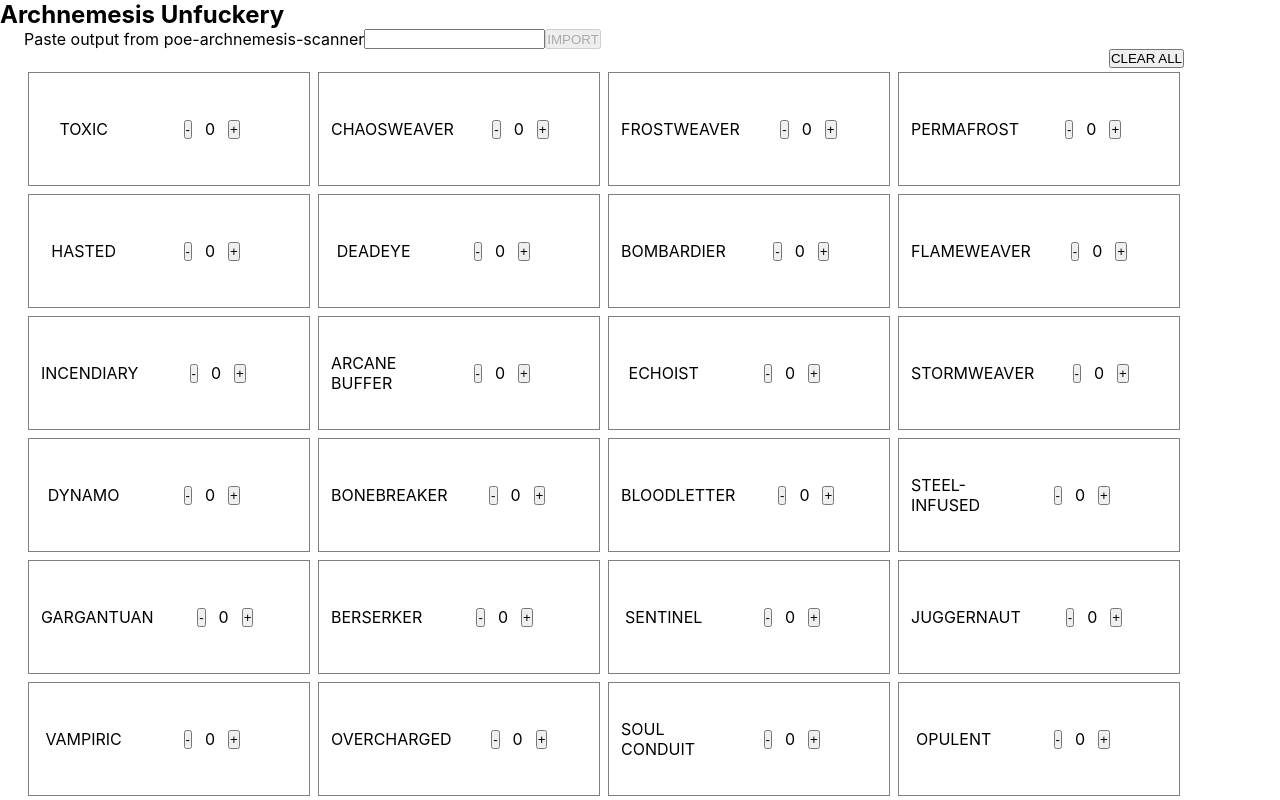
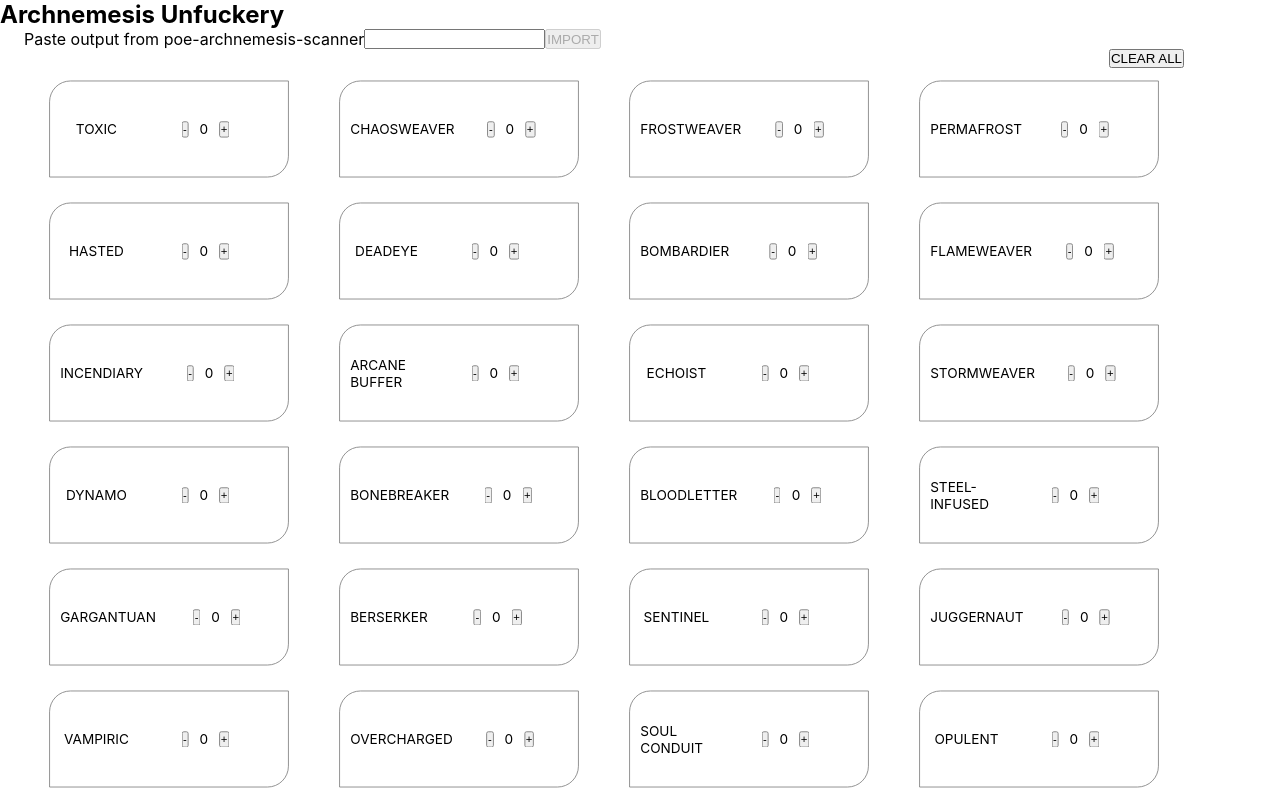
Before and after one commit to sozemego/archnemesis-unfuckery, a React (Create React App) app: page / in a window 1280 px wide. Shown: the top 800 px of the page. Built offline with nearby package versions, Linux system fonts and the light colour scheme.

Commit message:
Ability to import data from poe-archnemesis-scanner and some fixes

```diff
--- a/public/index.html
+++ b/public/index.html
@@ -2,12 +2,12 @@
 <html lang="en">
   <head>
     <meta charset="utf-8" />
-    <link rel="icon" href="%PUBLIC_URL%/favicon.ico" />
+<!--    <link rel="icon" href="%PUBLIC_URL%/favicon.ico" />-->
     <meta name="viewport" content="width=device-width, initial-scale=1" />
     <meta name="theme-color" content="#000000" />
     <meta
       name="description"
-      content="Web site created using create-react-app"
+      content="Path of Exile Archnemesis Helper"
     />
     <link rel="apple-touch-icon" href="%PUBLIC_URL%/logo192.png" />
     <!--
@@ -24,7 +24,7 @@
       work correctly both with client-side routing and a non-root public URL.
       Learn how to configure a non-root public URL by running `npm run build`.
     -->
-    <title>React App</title>
+    <title>Archnemesis Unfuckery</title>
   </head>
   <body>
     <noscript>You need to enable JavaScript to run this app.</noscript>
--- a/src/organs/Organs.js
+++ b/src/organs/Organs.js
@@ -24,10 +24,6 @@ export function Organs() {
   );
 }
 
-/**
- * {'Abberath-Touched': [(551, 208)], 'Brine King-Touched': [(551, 62)], 'Frost Strider': [(405, 62)], 'Treant Horder': [(551, 135), (41, 280), (41, 353), (41, 426), (41, 499)], 'Drought Bringer': [(260, 62)], 'Rejuvenating': [(187, 280)], 'Necromancer': [(478, 280)], 'Assassin': [(114, 499), (114, 572)], 'Heralding Minions': [(332, 572)], 'Berserker': [(114, 353)], 'Bombardier': [(114, 208), (405, 353)], 'Deadeye': [(260, 135), (260, 208), (332, 208)], 'Dynamo': [(41, 62), (332, 135)], 'Echoist': [(41, 135)], 'Flameweaver': [(187, 135), (187, 208), (114, 280), (332, 353)], 'Frostweaver': [(114, 62), (478, 135), (260, 353)], 'Gargantuan': [(405, 426), (405, 499), (405, 572)], 'Hasted': [(114, 135), (405, 135), (260, 280)], 'Incendiary': [(478, 572)], 'Juggernaut': [(405, 280)], 'Overcharged': [(260, 499)], 'Sentinel': [(187, 353), (260, 426), (260, 572)], 'Soul Conduit': [(405, 208), (551, 499), (551, 572)], 'Steel-Infused': [(41, 208), (41, 572)], 'Stormweaver': [(187, 62), (332, 426)], 'Toxic': [(332, 62), (114, 426)], 'Vampiric': [(332, 280), (332, 499)]}
- */
-
 const fixMap = {
   "Treant Horder": "Treant Horde",
   "Steel-Infused": "Steel-infused",
@@ -46,6 +42,12 @@ function fixInput(organs) {
 function parseFromPoeArchnemesisScanner(input) {
   let regex = /\(.{1,8}\)/g;
   input = input.trim();
+  let parts = input.split("{");
+  if (parts.length > 1) {
+    input = "{" + parts[1];
+  } else {
+    input = parts[0];
+  }
   input = input.replaceAll("'", '"');
   input = input.replaceAll(regex, '"A"');
 
@@ -96,17 +98,17 @@ function Organ(props) {
   const organCountMap = useSelector(getOrganCount);
   const dispatch = useDispatch();
   const hoveredOrganName = useSelector(getHovered);
+  const trackedRecipes = useSelector(getTrackedRecipes);
 
   const organ = props.organ;
   const recipes = props.recipes;
-  const hoverStatesEnabled = props.hoverStatesEnabled;
 
   let isIngredientOfHoveredOrgan = false;
   let isHoveredItemPartOfRecipeForMe = false;
 
   const hoveredOrgan = getOrganByName(hoveredOrganName);
 
-  if (hoveredOrgan && hoverStatesEnabled) {
+  if (hoveredOrgan) {
     isIngredientOfHoveredOrgan =
       hoveredOrgan.ingredients.filter((ingredient) => ingredient === organ.name)
         .length > 0;
@@ -119,6 +121,41 @@ function Organ(props) {
   let canBeCompleted =
     recipes.filter((recipe) => recipe.name === organ.name).length > 0;
 
+  let inAnyTrackedRecipeAtAnyLevel = false;
+
+  function getAllIngredientsOfRecipe(recipe) {
+    const organ = getOrganByName(recipe);
+
+    if (!organ) {
+      throw new Error("No organ for recipe", recipe);
+    }
+
+    const allIngredients = [];
+
+    if (organ.ingredients.length === 0) {
+      return allIngredients;
+    }
+
+    for (let ingredient of organ.ingredients) {
+      allIngredients.push(ingredient);
+      allIngredients.push(...getAllIngredientsOfRecipe(ingredient));
+    }
+
+    return allIngredients;
+  }
+
+  for (let trackedRecipe of trackedRecipes) {
+    const ingredientsOfRecipe = getAllIngredientsOfRecipe(trackedRecipe);
+    for (let ingredient of ingredientsOfRecipe) {
+      if (ingredient === organ.name) {
+        inAnyTrackedRecipeAtAnyLevel = true;
+      }
+    }
+    if (trackedRecipe === organ.name) {
+      inAnyTrackedRecipeAtAnyLevel = true;
+    }
+  }
+
   function getBorder() {
     if (isIngredientOfHoveredOrgan) {
       return "1px solid orange";
@@ -128,7 +165,7 @@ function Organ(props) {
       return "1px solid red";
     }
 
-    if (hoveredOrganName === organ.name && hoverStatesEnabled) {
+    if (hoveredOrganName === organ.name) {
       return "1px solid orange";
     }
 
@@ -150,13 +187,17 @@ function Organ(props) {
         padding: 12,
         margin: 4,
         border: getBorder(),
+        borderTopLeftRadius: inAnyTrackedRecipeAtAnyLevel ? "0px" : "25px",
+        borderBottomRightRadius: inAnyTrackedRecipeAtAnyLevel ? "0px" : "25px",
         background: canBeCompleted
           ? "#9ac29a"
           : getCount() > 0
           ? "#c4bbbb"
           : "white",
+        // transform: "scale(" + inAnyTrackedRecipeAtAnyLevel ? 1.25 : 1 + ")",
+        transform: "scale(" + (inAnyTrackedRecipeAtAnyLevel ? 1 : 0.85) + ")",
       }}
-      onMouseOver={() => hoverStatesEnabled && dispatch(setHovered(organ.name))}
+      onMouseOver={() => dispatch(setHovered(organ.name))}
     >
       <div
         style={{
@@ -214,7 +255,7 @@ function Organ(props) {
           )}
         </div>
       </div>
-      {hoverStatesEnabled && organ.ingredients.length > 0 && (
+      {organ.ingredients.length > 0 && (
         <button onClick={() => dispatch(toggleTracking(organ.name))}>
           TRACK
         </button>
@@ -256,18 +297,16 @@ function OrganList() {
       </div>
       <div style={{ display: "flex", flexDirection: "row", flexWrap: "wrap" }}>
         {ORGANS.map((organ) => (
-          <Organ
-            key={organ.name}
-            organ={organ}
-            recipes={recipes}
-            hoverStatesEnabled={true}
-          />
+          <Organ key={organ.name} organ={organ} recipes={recipes} />
         ))}
       </div>
     </div>
   );
 }
 
+/**
+ *
+ */
 function calcRecipes(organsMap) {
   return ORGANS.filter((organ) => {
     const ingredients = organ.ingredients;
@@ -299,7 +338,7 @@ function Recipe(props) {
           STOP TRACKING
         </button>
       )}
-      <Organ organ={organ} recipes={props.recipes} hoverStatesEnabled={false} />
+      <RecipeOrgan organ={organ} recipes={props.recipes} />
       <div style={{ paddingLeft: "8px", paddingTop: "8px" }}>
         {ingredients.map((ingredient) => (
           <Recipe
@@ -309,6 +348,115 @@ function Recipe(props) {
             topLevel={false}
           />
         ))}
+      </div>
+    </div>
+  );
+}
+
+function RecipeOrgan(props) {
+  const organCountMap = useSelector(getOrganCount);
+  const dispatch = useDispatch();
+  const hoveredOrganName = useSelector(getHovered);
+
+  const organ = props.organ;
+  const recipes = props.recipes;
+
+  let canBeCompleted =
+    recipes.filter((recipe) => recipe.name === organ.name).length > 0;
+
+  function getBorder() {
+    // if (isIngredientOfHoveredOrgan) {
+    //   return "1px solid orange";
+    // }
+    //
+    // if (isHoveredItemPartOfRecipeForMe) {
+    //   return "1px solid red";
+    // }
+    //
+    // if (hoveredOrganName === organ.name && hoverStatesEnabled) {
+    //   return "1px solid orange";
+    // }
+
+    return "1px solid gray";
+  }
+
+  function getCount() {
+    return organCountMap[organ.name];
+  }
+
+  return (
+    <div
+      style={{
+        display: "flex",
+        flexDirection: "row",
+        alignItems: "center",
+        width: 128 * 2,
+        height: 88,
+        padding: 12,
+        margin: 4,
+        border: getBorder(),
+        background: canBeCompleted
+          ? "#9ac29a"
+          : getCount() > 0
+          ? "#c4bbbb"
+          : "white",
+      }}
+    >
+      <div
+        style={{
+          display: "flex",
+          flexDirection: "column",
+          alignItems: "center",
+          width: "128px",
+          maxWidth: "128px",
+        }}
+      >
+        <OrganIcon icon={organ.icon} />
+        <OrganTitle organ={organ} />
+      </div>
+      <div style={{ display: "flex", flexDirection: "column", width: "100%" }}>
+        <div
+          style={{
+            display: "flex",
+            justifyContent: "center",
+            width: "100%",
+            flexDirection: "row",
+            alignItems: "center",
+          }}
+        >
+          <button onClick={() => dispatch(decrementOrgan(organ.name))}>
+            -
+          </button>
+          <div
+            style={{
+              minWidth: "36px",
+              display: "flex",
+              justifyContent: "center",
+            }}
+          >
+            {getCount()}
+          </div>
+          <button onClick={() => dispatch(incrementOrgan(organ.name))}>
+            +
+          </button>
+        </div>
+        <div
+          style={{
+            display: "flex",
+            justifyContent: "center",
+          }}
+        >
+          {organ.ingredients.length > 0 && (
+            <button
+              onClick={() =>
+                canBeCompleted && dispatch(completeRecipe(organ.name))
+              }
+              style={{ color: canBeCompleted ? "black" : "gray" }}
+            >
+              COMPLETE
+            </button>
+          )}
+        </div>
       </div>
     </div>
   );
```
Also changed, not shown: public/manifest.json.
